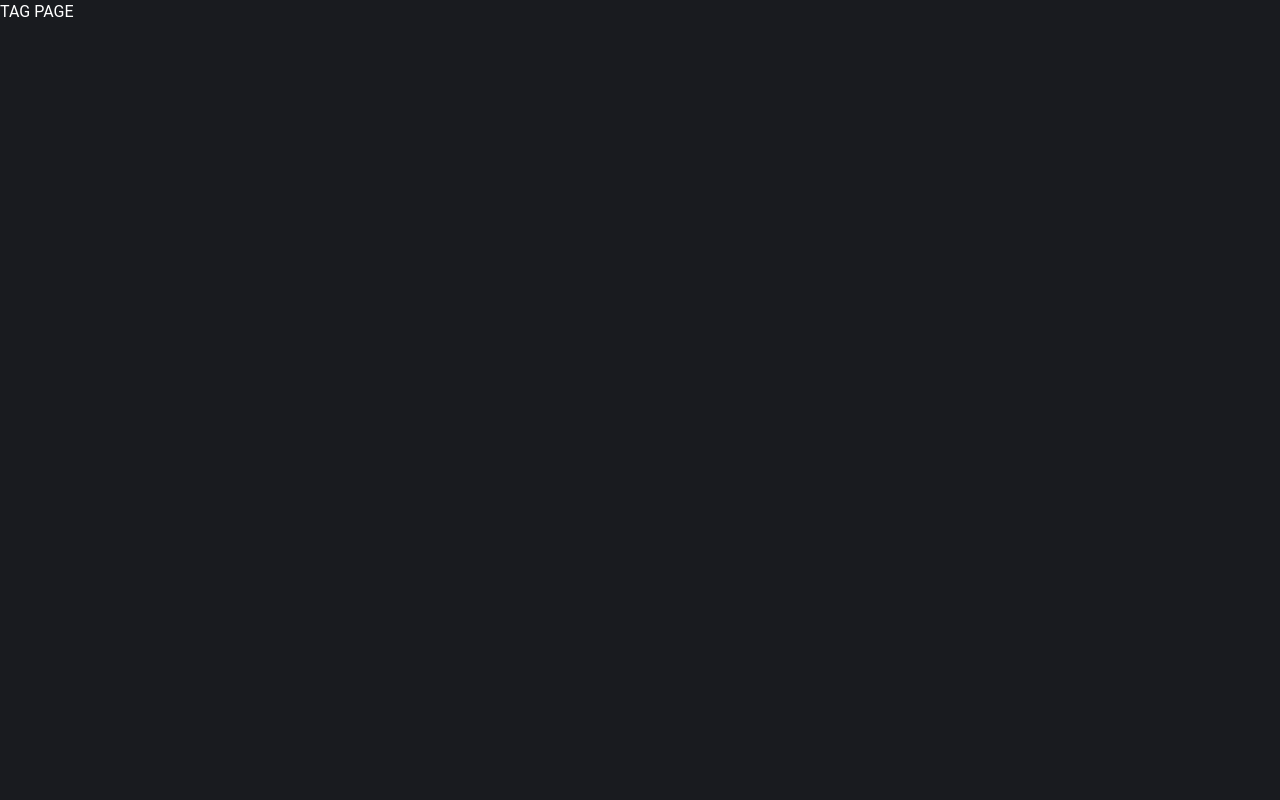
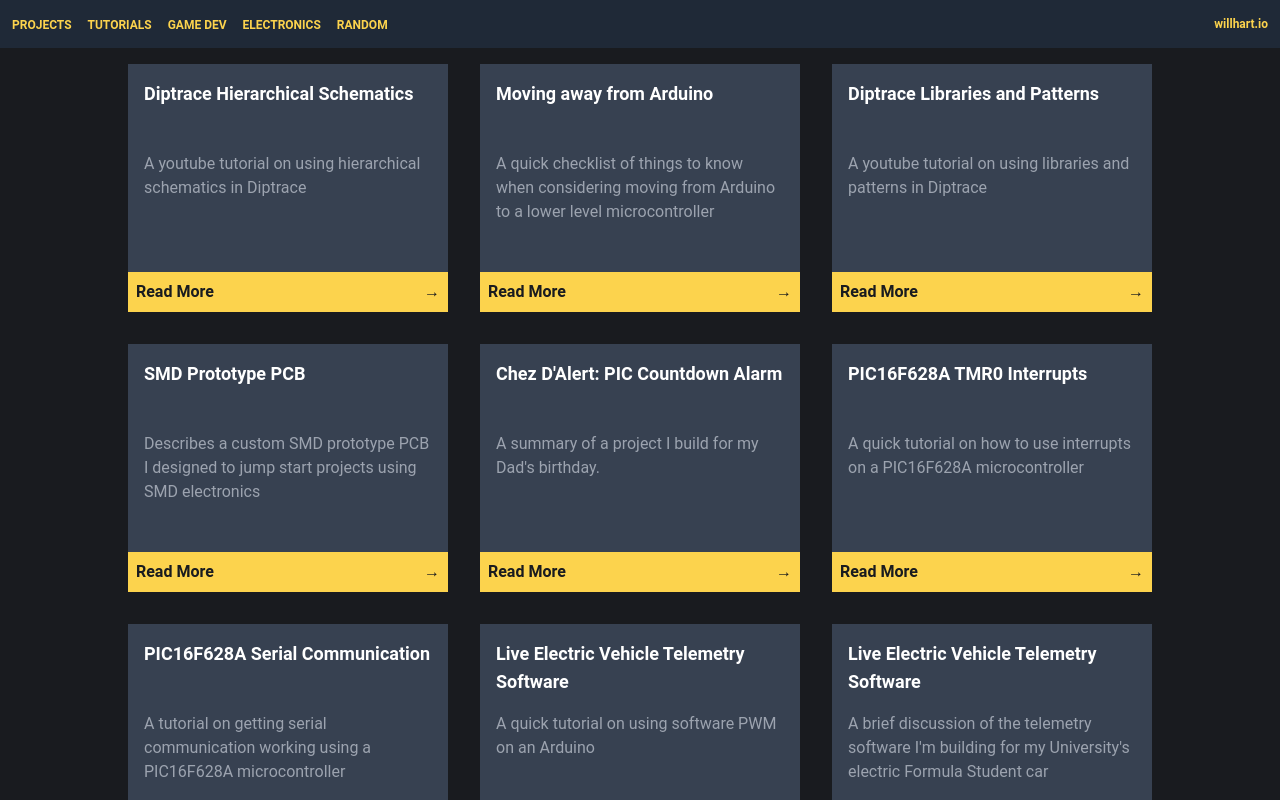
Before and after one commit to will-hart/will-hart.github.io, a Next.js app: page /tag/electronics in a window 1280 px wide. Shown: the top 800 px of the page. Built offline with nearby package versions, Linux system fonts and the light colour scheme.

Commit message:
Implement tag pages

```diff
--- a/components/PageNavBar.tsx
+++ b/components/PageNavBar.tsx
@@ -12,10 +12,13 @@
           <StyledTextLink href="/tag/tutorials">TUTORIALS</StyledTextLink>
         </span>
         <span className="mr-4">
-          <StyledTextLink href="/tag/game-dev">GAME DEV</StyledTextLink>
+          <StyledTextLink href="/tag/gamedev">GAME DEV</StyledTextLink>
         </span>
         <span className="mr-4">
-          <StyledTextLink href="/tag/game-dev">ELECTRONICS</StyledTextLink>
+          <StyledTextLink href="/tag/electronics">ELECTRONICS</StyledTextLink>
+        </span>
+        <span className="mr-4">
+          <StyledTextLink href="/tag/random">RANDOM</StyledTextLink>
         </span>
       </span>
       <StyledTextLink href="/">willhart.io</StyledTextLink>
--- a/pages/tag/[tag].tsx
+++ b/pages/tag/[tag].tsx
@@ -1,5 +1,42 @@
 import * as React from "react"
 
-const TagPage = (): JSX.Element => <p>TAG PAGE</p>
+import { GetStaticProps, GetStaticPaths } from "next"
+import {
+  BlogPostData,
+  getAllCategories,
+  getPostsMatchingTag,
+} from "../../utilities/postReader"
+import { HomeLayout } from "../../components/HomeLayout"
+import { BlogHead } from "../../components/BlogHead"
+import { PostList } from "../../components/PostList"
+
+const TagPage = ({
+  tag,
+  taggedPosts,
+}: {
+  tag: string
+  taggedPosts: BlogPostData[]
+}): JSX.Element => (
+  <HomeLayout>
+    <BlogHead title={`${tag} post list`} />
+
+    <PostList posts={taggedPosts} />
+  </HomeLayout>
+)
+
+export const getStaticPaths: GetStaticPaths = async () => {
+  const categories = await getAllCategories()
+
+  return Promise.resolve({
+    paths: categories.map((tag) => ({ params: { tag } })),
+    fallback: false,
+  })
+}
+
+export const getStaticProps: GetStaticProps = async (context) => {
+  const tag = context.params.tag.toString()
+  const taggedPosts = await getPostsMatchingTag(tag)
+  return { props: { tag, taggedPosts } }
+}
 
 export default TagPage
--- a/utilities/postReader.ts
+++ b/utilities/postReader.ts
@@ -25,6 +25,20 @@
   numberToRetrieve = 9
 ): Promise<BlogPostData[]> => {
   return Promise.all(pageData.slice(0, numberToRetrieve).map(postReader))
+}
+
+/**
+ * An ultra inefficient way to get a set of categories from all posts.
+ * Used to statically generate category pages for all the posts
+ */
+export const getAllCategories = async (): Promise<string[]> => {
+  const posts = await Promise.all(pageData.map(postReader))
+  const tags = posts.reduce((t, post) => {
+    ;(post.tags || []).forEach((tag) => t.add(tag))
+    return t
+  }, new Set<string>())
+
+  return Array.from(tags)
 }
 
 export const postReader = (slug: string): Promise<BlogPostData> => {
```
